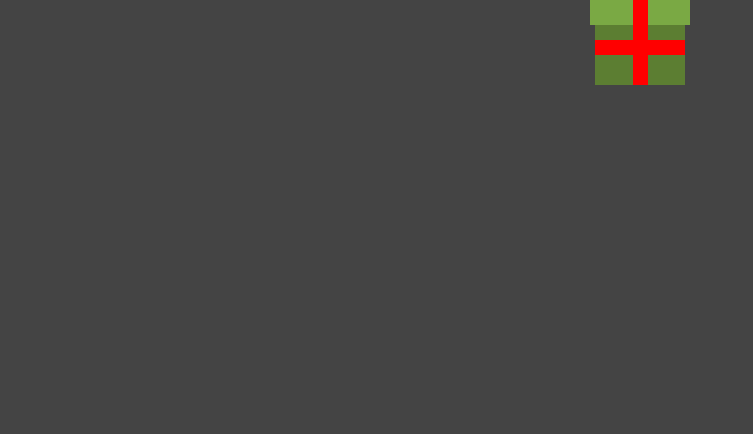
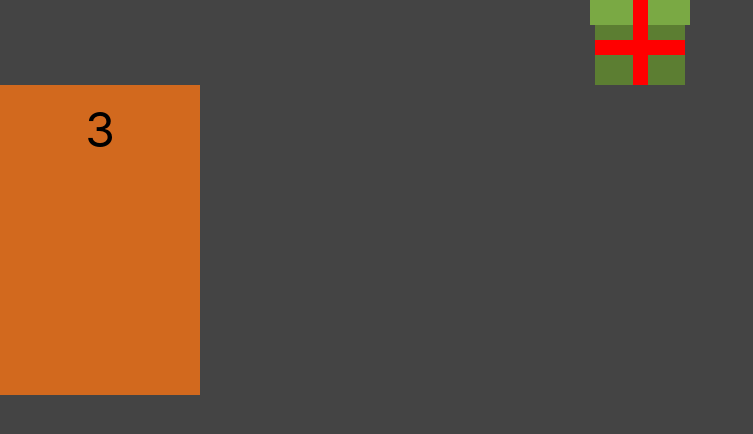
Before and after one commit to gabrielestefono/curso_next, a Next.js app in the folder 04_porta_premiada/: page / in a window 1280 px wide. Shown: the top 434 px of the page, without its empty margins (0-753 px from the left). Built offline with nearby package versions, Linux system fonts and the light colour scheme.

Commit message:
Criando Numero na porta

```diff
--- /dev/null
+++ b/04_porta_premiada/components/Porta.tsx
@@ -0,0 +1,9 @@
+import styles from '../styles/Porta.module.css';
+
+export default function Porta(props: any){
+	return(
+		<div className={styles.porta}>
+			<div className={styles.numero}>3</div>
+		</div>
+	)
+}
--- a/04_porta_premiada/pages/index.tsx
+++ b/04_porta_premiada/pages/index.tsx
@@ -1,9 +1,11 @@
+import Porta from "@/components/Porta";
 import Presente from "@/components/Presente";
 
 export default function Home() {
   return (
     <div>
       <Presente/>
+      <Porta/>
     </div>
   );
 }
--- /dev/null
+++ b/04_porta_premiada/styles/Porta.module.css
@@ -0,0 +1,13 @@
+.porta{
+	display: flex;
+	flex-direction: column;
+	width: 12.5rem;
+	height: 19.375rem;
+	background-color: chocolate;
+	align-items: center;
+	padding: 0.9375rem;
+}
+
+.numero{
+	font-size: 3rem;
+}
--- a/04_porta_premiada/styles/globals.css
+++ b/04_porta_premiada/styles/globals.css
@@ -75,6 +75,7 @@
 
 * {
   box-sizing: border-box;
+  font-family: "Inter", sans-serif;
   padding: 0;
   margin: 0;
 }
```
